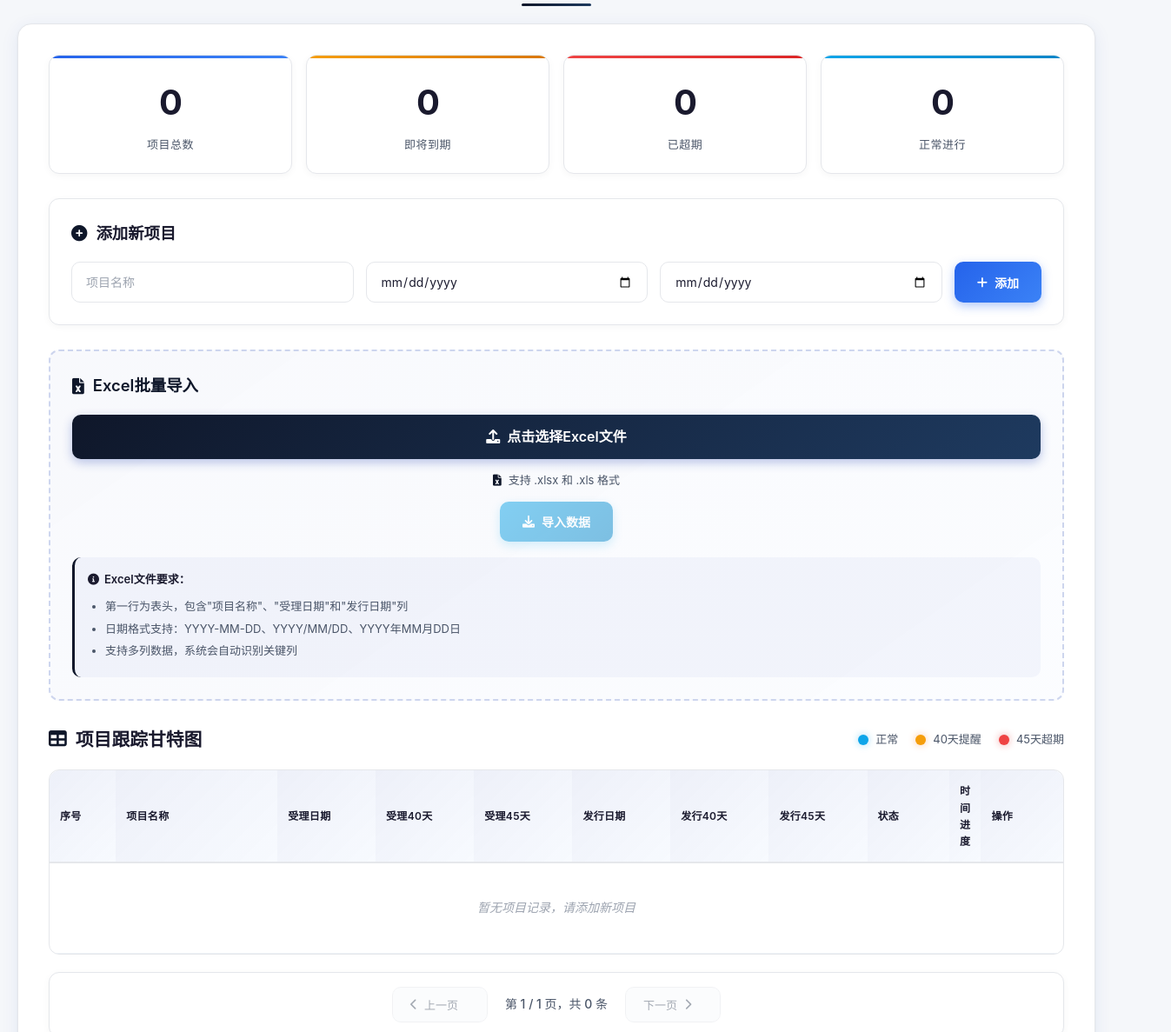
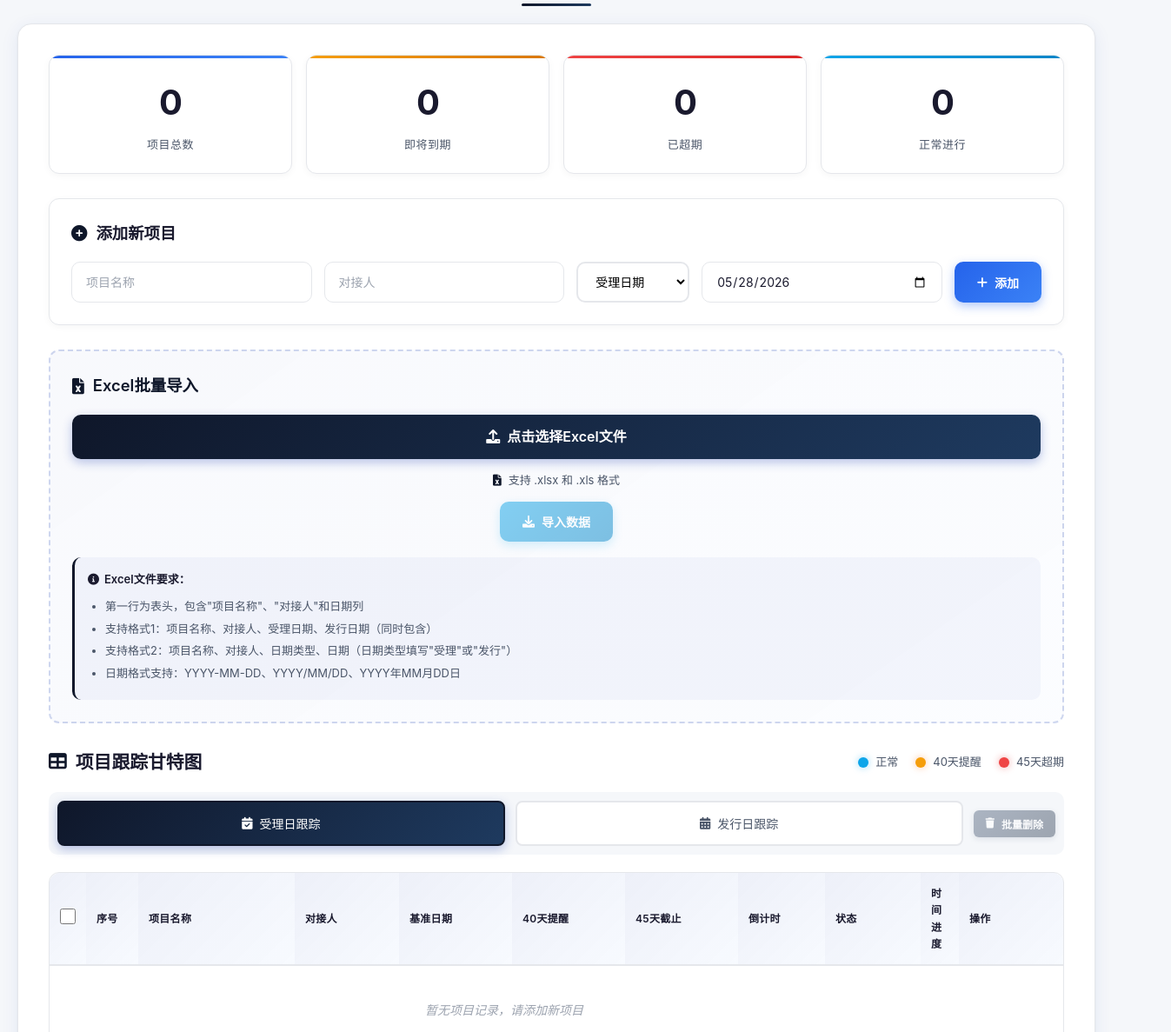
Before and after one commit to Coin-Lee-1/Business-Operations, a plain HTML site: page index.html in a window 1280 px wide. Shown: the part 113-1300 px from the top of the page at 87% size, 1347 px wide, since content can reach past the window. Drawn offline with Linux system fonts and the light colour scheme; a script that the page names is missing.

Commit message:
Add files via upload

```diff
--- a/index.html
+++ b/index.html
@@ -41,8 +41,12 @@
                 <h3><i class="fas fa-plus-circle"></i> 添加新项目</h3>
                 <div class="form-row">
                     <input type="text" id="contractName" placeholder="项目名称">
-                    <input type="date" id="replyDate" placeholder="受理日期">
-                    <input type="date" id="issueDate" placeholder="发行日期">
+                    <input type="text" id="contactPerson" placeholder="对接人">
+                    <select id="dateType" class="date-type-select">
+                        <option value="accept">受理日期</option>
+                        <option value="issue">发行日期</option>
+                    </select>
+                    <input type="date" id="projectDate" placeholder="选择日期">
                     <button id="addBtn" class="btn btn-primary">
                         <i class="fas fa-plus"></i> 添加
                     </button>
@@ -69,9 +73,10 @@
                 <div class="import-tips">
                     <p><i class="fas fa-info-circle"></i> Excel文件要求：</p>
                     <ul>
-                        <li>第一行为表头，包含"项目名称"、"受理日期"和"发行日期"列</li>
+                        <li>第一行为表头，包含"项目名称"、"对接人"和日期列</li>
+                        <li>支持格式1：项目名称、对接人、受理日期、发行日期（同时包含）</li>
+                        <li>支持格式2：项目名称、对接人、日期类型、日期（日期类型填写"受理"或"发行"）</li>
                         <li>日期格式支持：YYYY-MM-DD、YYYY/MM/DD、YYYY年MM月DD日</li>
-                        <li>支持多列数据，系统会自动识别关键列</li>
                     </ul>
                 </div>
             </div>
@@ -87,26 +92,43 @@
                     </div>
                 </div>
 
+                <!-- 视图切换选项卡和批量操作 -->
+                <div class="view-tabs">
+                    <button id="acceptTab" class="tab-btn active" onclick="switchView('accept')">
+                        <i class="fas fa-calendar-check"></i> 受理日跟踪
+                    </button>
+                    <button id="issueTab" class="tab-btn" onclick="switchView('issue')">
+                        <i class="fas fa-calendar-alt"></i> 发行日跟踪
+                    </button>
+                    <div class="batch-actions">
+                        <button id="batchDeleteBtn" class="btn btn-danger batch-btn" onclick="batchDelete()" disabled>
+                            <i class="fas fa-trash"></i> 批量删除
+                        </button>
+                    </div>
+                </div>
+
                 <div class="gantt-container">
                     <table id="ganttTable">
                         <thead>
                             <tr>
-                                <th style="width: 80px;">序号</th>
-                                <th style="width: 200px;">项目名称</th>
-                                <th style="width: 120px;">受理日期</th>
-                                <th style="width: 120px;">受理40天</th>
-                                <th style="width: 120px;">受理45天</th>
-                                <th style="width: 120px;">发行日期</th>
-                                <th style="width: 120px;">发行40天</th>
-                                <th style="width: 120px;">发行45天</th>
-                                <th style="width: 100px;">状态</th>
+                                <th style="width: 40px;">
+                                    <input type="checkbox" id="selectAll" onclick="toggleSelectAll()">
+                                </th>
+                                <th style="width: 60px;">序号</th>
+                                <th style="width: 180px;">项目名称</th>
+                                <th style="width: 120px;">对接人</th>
+                                <th style="width: 130px;">基准日期</th>
+                                <th style="width: 130px;">40天提醒</th>
+                                <th style="width: 130px;">45天截止</th>
+                                <th style="width: 100px;">倒计时</th>
+                                <th style="width: 110px;">状态</th>
                                 <th style="flex: 1;">时间进度</th>
-                                <th style="width: 100px;">操作</th>
+                                <th style="width: 120px;">操作</th>
                             </tr>
                         </thead>
                         <tbody id="ganttBody">
                             <tr>
-                                <td colspan="11" class="empty">暂无项目记录，请添加新项目</td>
+                                <td colspan="10" class="empty">暂无项目记录，请添加新项目</td>
                             </tr>
                         </tbody>
                     </table>
@@ -121,6 +143,39 @@
                     <button id="nextBtn" class="btn btn-secondary" onclick="nextPage()" disabled>
                         下一页 <i class="fas fa-chevron-right"></i>
                     </button>
+                </div>
+            </div>
+
+            <!-- 编辑弹窗 -->
+            <div id="editModal" class="modal">
+                <div class="modal-content">
+                    <div class="modal-header">
+                        <h3><i class="fas fa-edit"></i> 编辑项目</h3>
+                        <button class="modal-close" onclick="closeEditModal()">&times;</button>
+                    </div>
+                    <div class="modal-body">
+                        <input type="hidden" id="editId">
+                        <div class="form-group">
+                            <label>项目名称</label>
+                            <input type="text" id="editName" class="form-control">
+                        </div>
+                        <div class="form-group">
+                            <label>对接人</label>
+                            <input type="text" id="editContact" class="form-control">
+                        </div>
+                        <div class="form-group">
+                            <label>受理日期</label>
+                            <input type="date" id="editAcceptDate" class="form-control">
+                        </div>
+                        <div class="form-group">
+                            <label>发行日期（可选）</label>
+                            <input type="date" id="editIssueDate" class="form-control">
+                        </div>
+                    </div>
+                    <div class="modal-footer">
+                        <button class="btn btn-secondary" onclick="closeEditModal()">取消</button>
+                        <button class="btn btn-primary" onclick="saveEdit()">保存</button>
+                    </div>
                 </div>
             </div>
 
```
